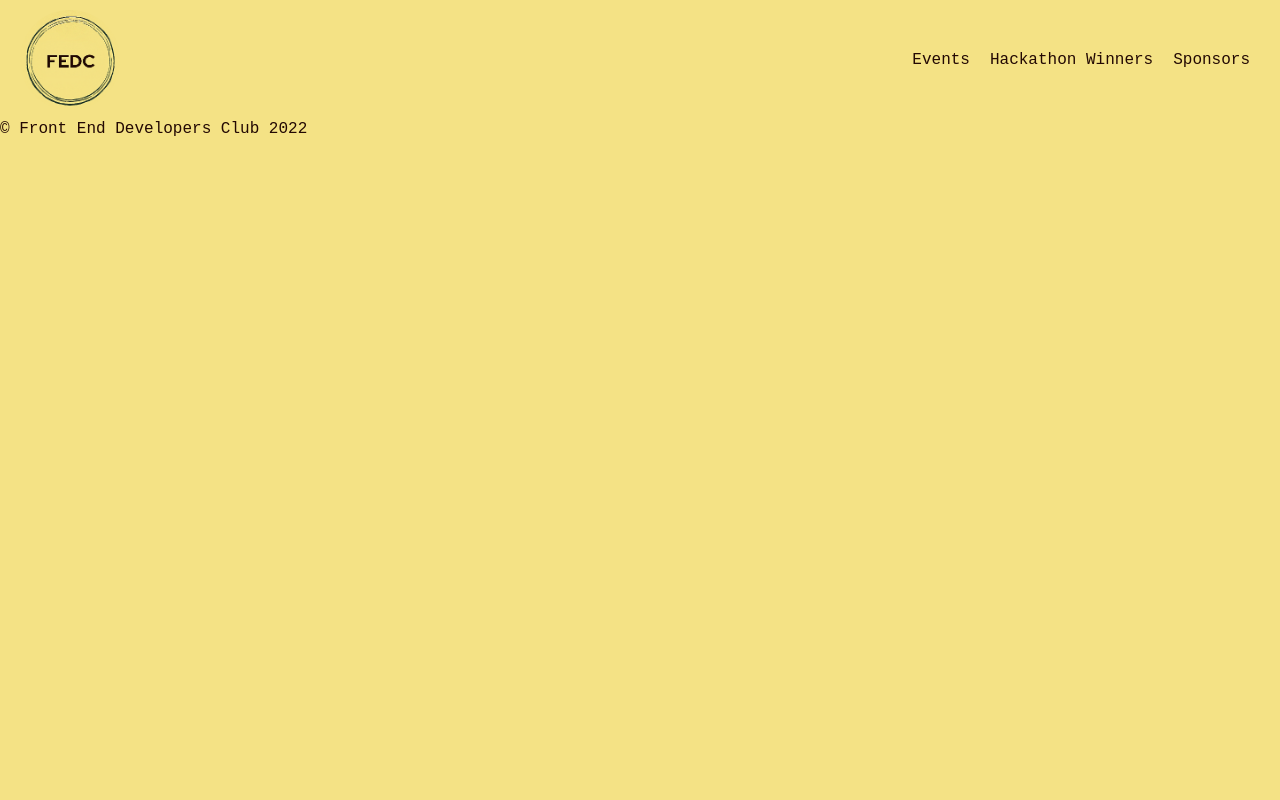
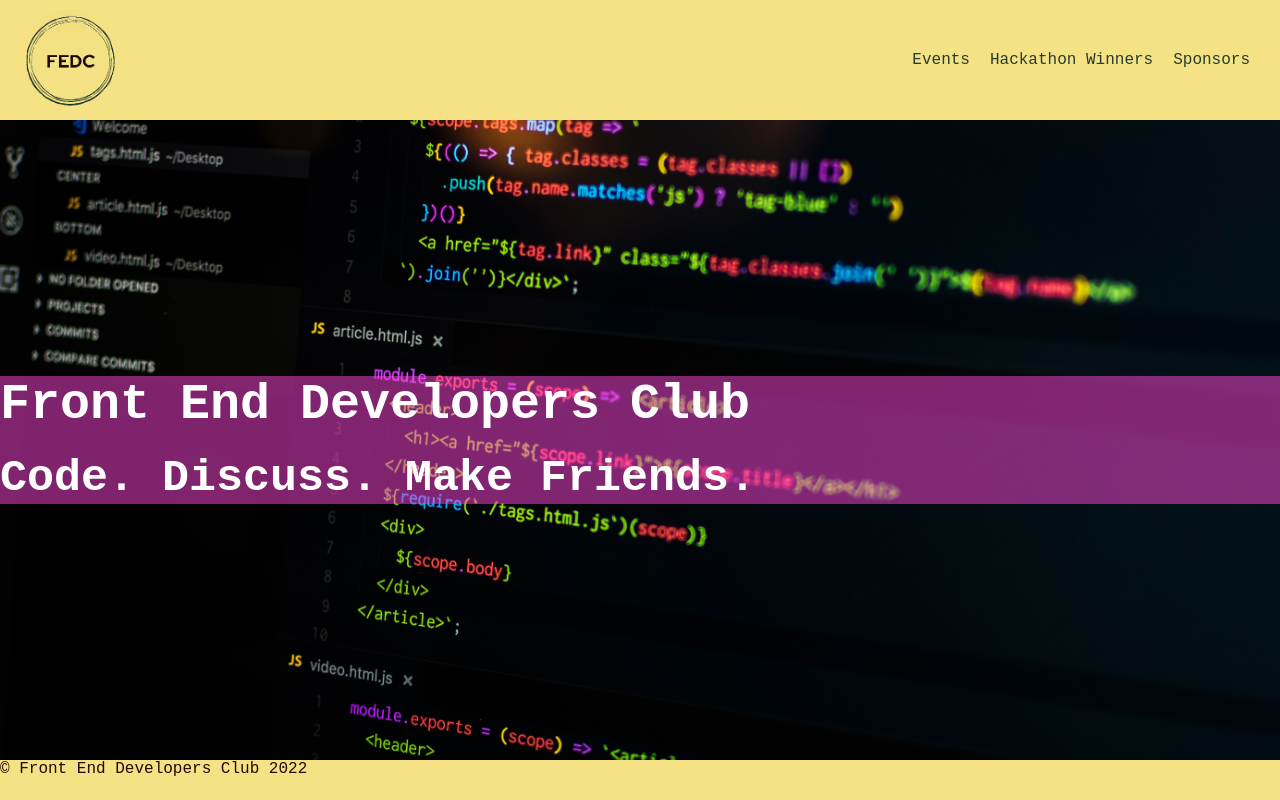
Before and after one commit to sedkyssaid/responsive-club, a plain HTML site: page index.html in a window 1280 px wide. Drawn offline with Linux system fonts and the light colour scheme; a web font is replaced by a local one.

Commit message:
add feature: --add bg image --content

```diff
--- a/assets/styles/styles.css
+++ b/assets/styles/styles.css
@@ -16,11 +16,11 @@
   box-sizing: border-box;
   font-size: 16px;
   font-family: "Red Hat Mono", monospace;
-  color: var(--dark-sienna);
 }
 
 body {
   background-color: var(--flax);
+  color: var(--dark-sienna);
 }
 h1 {
   font-size: 2.8125em;
@@ -121,7 +121,7 @@ img {
   align-self: center;
   padding: 0.625em;
   text-decoration: none;
-  color: inherit;
+  color: var(--kombu-green);
 }
 .header__link:active {
   color: var(--purple-pizzazz);
@@ -138,3 +138,26 @@ img {
     padding: 0 1.25em;
   }
 }
+
+/*
+****** Hero ******
+ */
+.hero {
+  position: relative;
+  background-image: url("/assets/images/hero-front-end-code.jpeg");
+  background-repeat: no-repeat;
+  background-size: cover;
+  background-position: center;
+  /* background-origin: content-box; */
+  padding: 20% 0;
+}
+.hero__content {
+  background-color: rgba(255, 71, 218, 0.5);
+  color: white;
+  display: flex;
+  flex-flow: column wrap;
+}
+
+.hero__content--mb {
+  margin-bottom: 20px;
+}
--- a/index.html
+++ b/index.html
@@ -25,7 +25,12 @@
             </nav>
         </header>
         <main>
-            <section class="hero"></section>
+            <section class="hero">
+                <div class="hero__content">
+                    <h1 class="hero__content--mb">Front End Developers Club</h1>
+                    <h3>Code. Discuss. Make Friends.</h3>
+                </div>
+            </section>
             <section class="images"></section>
             <section class="pull-quote"></section>
             <section class="information"></section>
```
Also changed, not shown: assets/images/hero-front-end-code.jpeg (added).
